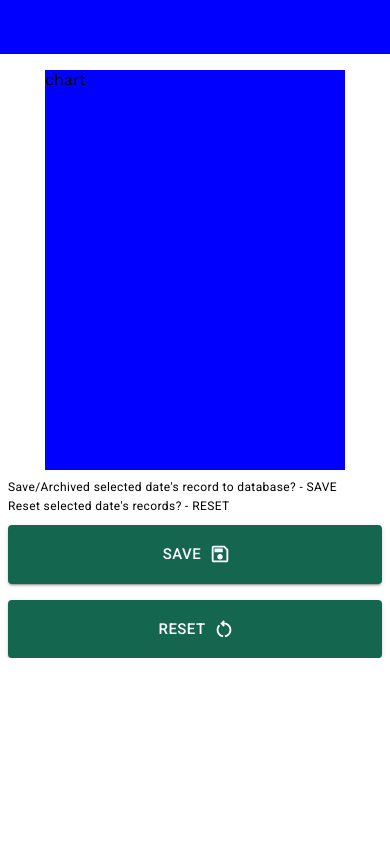
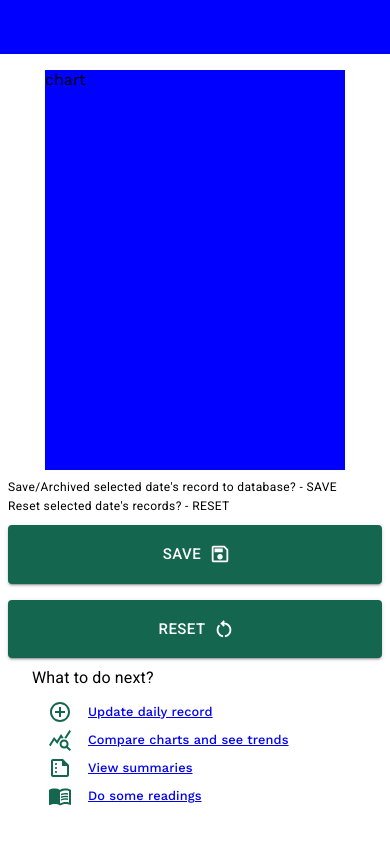
Before and after one commit to aramind/first-web-dev-portfolio, a React (Create React App) app in the folder p4-node-app/client/: page /record in a window 390 px wide. Shown: the part 888-1732 px from the top of the page. Before the commit the page ends 1546 px from the top, so only its background shows below. Built offline with nearby package versions, Linux system fonts and the light colour scheme.

Commit message:
fix: (minor) fixing the responsiveness of the layout of record page

```diff
--- a/p4-node-app/client/src/pages/RecordPage.js
+++ b/p4-node-app/client/src/pages/RecordPage.js
@@ -83,10 +83,18 @@ const RecordPage = () => {
 
   return (
     <Box
-      alignItems={"center"}
+      // alignItems={"center"}
       width="100%"
       display={"flex"}
       flexDirection={"column"}
+      sx={{
+        margin: "0 auto",
+        // border: "1px solid green",
+        [muiTheme.breakpoints.up("md")]: {
+          width: { md: "95%", lg: "90%", xl: "50%" },
+          // display: { md: "flex" },
+        },
+      }}
     >
       <Toolbar sx={{ marginBottom: "10px" }} />
       {/* TODO: to remove once final na */}
@@ -96,9 +104,10 @@ const RecordPage = () => {
         width="100%"
         gap="1rem"
         sx={{
+          margin: "0 auto",
           // border: "1px solid green",
           [muiTheme.breakpoints.up("md")]: {
-            width: { md: "95%", lg: "90%", xl: "70%" },
+            // width: { md: "95%", lg: "90%", xl: "70%" },
             display: { md: "flex" },
           },
         }}
@@ -329,6 +338,15 @@ const RecordPage = () => {
       </Box>
 
       {/* END */}
+      <Box
+        // sx={{ border: "1px solid red" }}
+        px={4}
+        py={1}
+        mb={4}
+      >
+        <Typography mb={1}>What to do next?</Typography>
+        <SideBar />
+      </Box>
     </Box>
   );
 };
```
